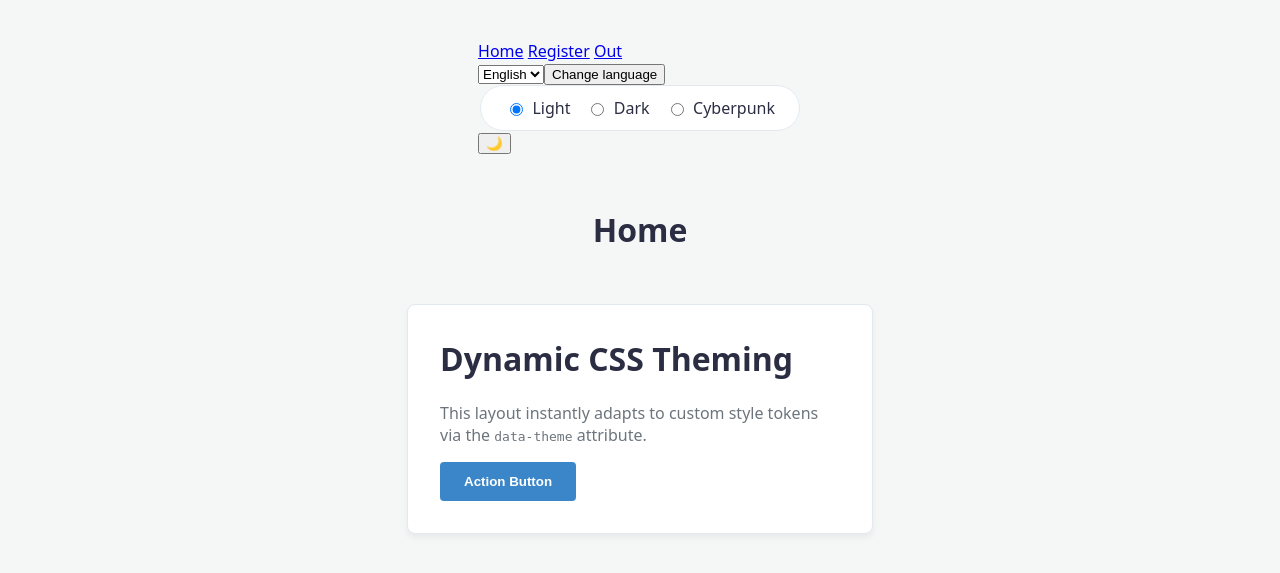
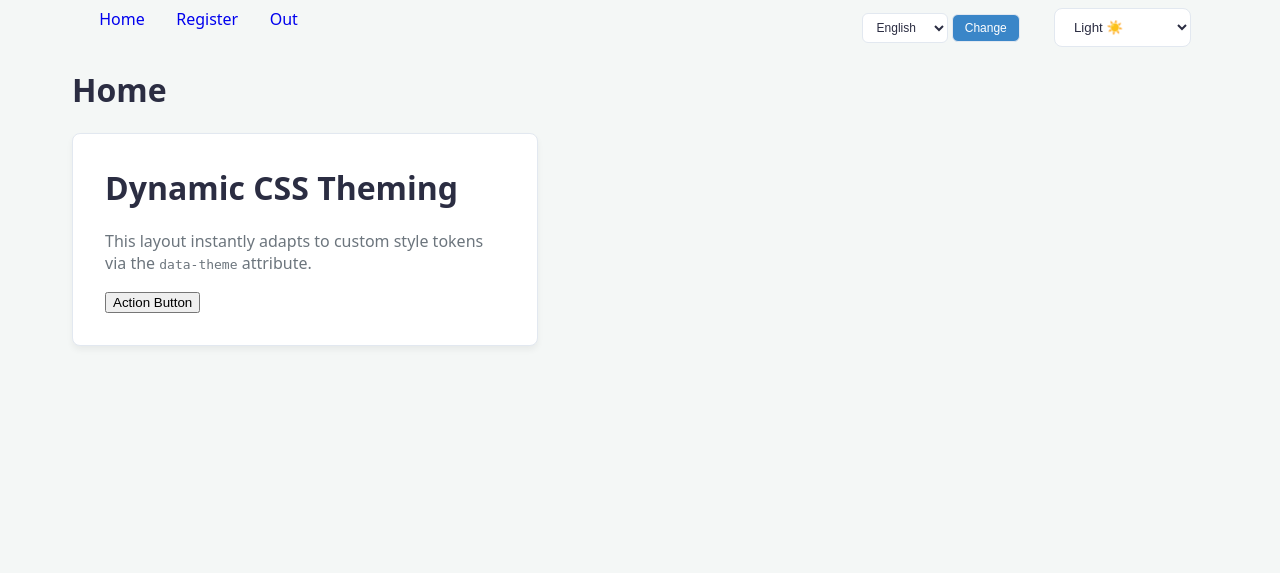
Before and after one commit to amirbek302/new_project, a Django app: page /en/ in a window 1280 px wide. Shown: the top 573 px of the page. Run offline with Django 5.2, Linux system fonts and the light colour scheme.

Commit message:
change navbar

```diff
--- a/django_project/static/css/style.css
+++ b/django_project/static/css/style.css
@@ -1,5 +1,4 @@
 /* -------------------------------------------------------------
-   1. Design Token Declarations (Theme Configurations)
 ------------------------------------------------------------- */
 :root, [data-theme="light"] {
   --bg-body: #f4f7f6;
@@ -29,18 +28,102 @@
 }
 
 /* -------------------------------------------------------------
-   2. Element Implementations
 ------------------------------------------------------------- */
 body {
   background-color: var(--bg-body);
   color: var(--text-main);
   font-family: system-ui, sans-serif;
   transition: background-color 0.3s ease, color 0.3s ease;
-  padding: 2rem;
+  padding: 0 5%;
+}
+
+a{text-decoration: none;}
+
+nav{
   display: flex;
-  flex-direction: column;
+  justify-content: space-between;
+}
+
+.nav-a{
+  width: 48%;
+}
+
+.nav-a a{
+  margin-left: 5%;
+}
+
+.nav-buttons{
+  width: 32%;
+  display: flex;
+  justify-content: space-around;
   align-items: center;
-  gap: 2rem;
+}
+
+.language-form {
+    display: flex;
+    align-items: center;
+    gap: 8px;
+}
+
+.language-select {
+    background-color: var(--bg-card);
+    color: var(--text-main);
+    border: 1px solid var(--border);
+    border-radius: 6px;
+    padding: 6px 10px;
+    font-size: 12px;
+    cursor: pointer;
+    outline: none;
+    transition: 0.3s;
+}
+
+.language-select:hover {
+    border-color: var(--accent);
+}
+
+.language-select:focus {
+    border-color: var(--accent);
+}
+
+.language-btn {
+    background-color: var(--accent);
+    color: var(--bg-body);
+    border: none;
+    border-radius: 6px;
+    padding: 7px 12px;
+    font-size: 12px;
+    font-weight: 500;
+    cursor: pointer;
+    transition: 0.3s;
+}
+
+.language-btn {
+    background-color: var(--accent);
+    color: var(--bg-card);
+    border: 1px solid var(--border);
+    border-radius: 6px;
+    padding: 6px 12px;
+    font-size: 12px;
+    font-weight: 500;
+    cursor: pointer;
+    transition: 0.3s;
+}
+
+.language-btn:hover {
+    opacity: 0.85;
+}
+
+.language-btn:active {
+    transform: scale(0.95);
+}
+
+.theme-picker select {
+    background-color: var(--bg-card);
+    color: var(--text-main);
+    border: 1px solid var(--border);
+    border-radius: 8px;
+    padding: 10px 15px;
+    cursor: pointer;
 }
 
 .card {
@@ -59,42 +142,3 @@ body {
 .card p {
   color: var(--text-muted);
 }
-
-.btn-primary {
-  background-color: var(--accent);
-  color: #fff;
-  border: none;
-  padding: 0.75rem 1.5rem;
-  border-radius: 4px;
-  cursor: pointer;
-  font-weight: bold;
-}
-
-/* Accessibility / UI Utilities */
-.visually-hidden {
-  position: absolute;
-  width: 1px;
-  height: 1px;
-  padding: 0;
-  margin: -1px;
-  overflow: hidden;
-  clip: rect(0, 0, 0, 0);
-  border: 0;
-}
-
-.theme-picker fieldset {
-  border: none;
-  display: flex;
-  gap: 1rem;
-  background: var(--bg-card);
-  padding: 0.7rem 1.5rem;
-  border-radius: 30px;
-  border: 1px solid var(--border);
-}
-
-.theme-option {
-  cursor: pointer;
-  display: flex;
-  align-items: center;
-  gap: 0.4rem;
-}
--- a/django_project/static/js/script.js
+++ b/django_project/static/js/script.js
@@ -1,6 +1,10 @@
-document.querySelectorAll('.theme-picker input').forEach(radio => {
-  radio.addEventListener('change', (e) => {
-    // Inject the theme value to HTML element node
-    document.documentElement.setAttribute('data-theme', e.target.value);
-  });
+const themeSelect = document.getElementById('theme-select');
+
+themeSelect.value = localStorage.getItem('theme') || 'light';
+
+document.documentElement.setAttribute('data-theme', themeSelect.value);
+
+themeSelect.addEventListener('change', function() {
+    document.documentElement.setAttribute('data-theme', this.value);
+    localStorage.setItem('theme', this.value);
 });
--- a/django_project/templates/navbar.html
+++ b/django_project/templates/navbar.html
@@ -11,6 +11,7 @@
 </head>
 <body>
     {% load i18n %}
+    {% get_current_language as LANGUAGE_CODE %}
     <nav>
         <div class="nav-a">
             <a href="{% url 'home' %}">Home</a>
@@ -18,33 +19,22 @@
             <a href="{% url 'out' %}">Out</a>
         </div>
         <div class="nav-buttons">
-            <form action="{% url 'set_language' %}" method="POST">{% csrf_token %}<select name="language">
-                <option value="en" selected>English</option>
-                <option value="uz">Uzbek</option>
-                <option value="ru">Rusian</option>
-            </select><input type="submit" value="Change language">
+            <form action="{% url 'set_language' %}" method="POST">
+                {% csrf_token %}
+                <select name="language" class="language-select">
+                    <option value="en" {% if LANGUAGE_CODE == 'en' %} selected {% endif %}>English</option>
+                    <option value="uz" {% if LANGUAGE_CODE == 'uz' %} selected {% endif %}>Uzbek</option>
+                    <option value="ru" {% if LANGUAGE_CODE == 'ru' %} selected {% endif %}>Russian</option>
+                </select>
+                <input type="submit" value="Change" class="language-btn">
             </form>
-            <form class="theme-picker">
-                <fieldset>
-                  <legend class="visually-hidden">Choose a color theme</legend>
-
-                  <label class="theme-option">
-                    <input type="radio" name="theme" value="light" checked>
-                    <span>Light</span>
-                  </label>
-
-                  <label class="theme-option">
-                    <input type="radio" name="theme" value="dark">
-                    <span>Dark</span>
-                  </label>
-
-                  <label class="theme-option">
-                    <input type="radio" name="theme" value="cyberpunk">
-                    <span>Cyberpunk</span>
-                  </label>
-                </fieldset>
-            </form>
-            <button>🌙</button>
+            <div class="theme-picker">
+                <select id="theme-select">
+                    <option value="light">Light ☀️</option>
+                    <option value="dark">Dark 🌙</option>
+                    <option value="cyberpunk">Cyberpunk ⚡</option>
+                </select>
+            </div>
         </div>
     </nav>
     {% block content %}
```
